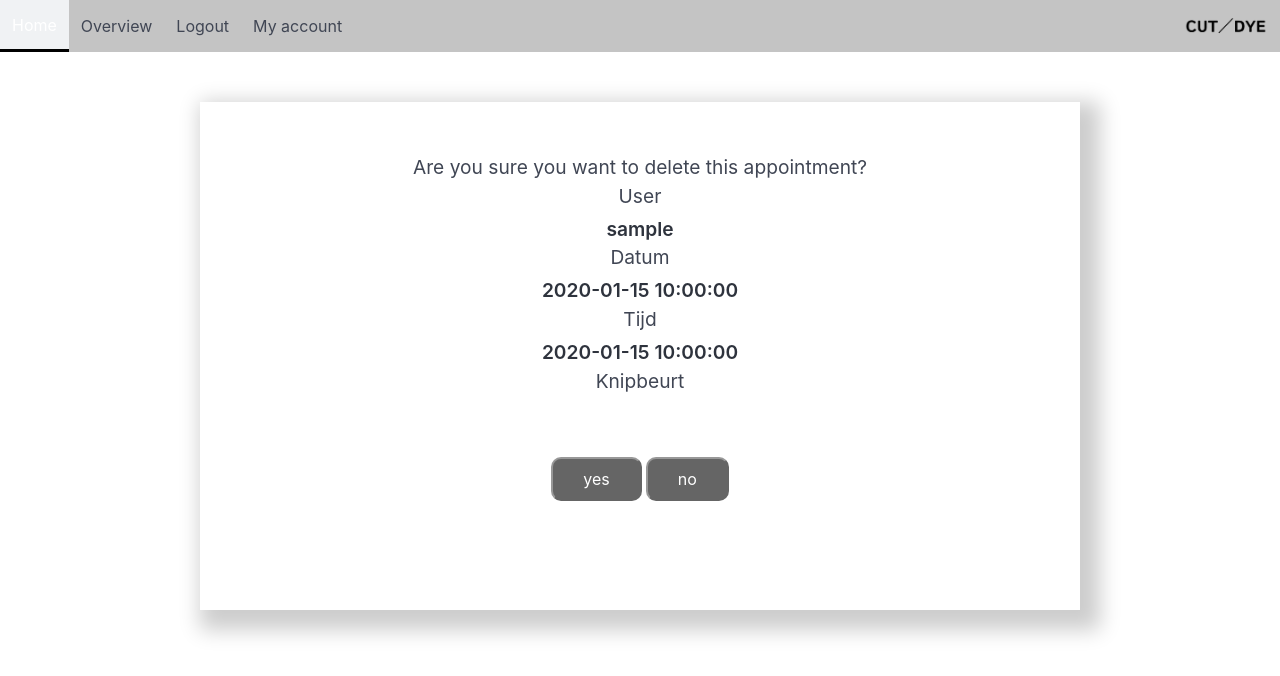
After one commit to Luuk709/cle2, a PHP site: page /adminDelete.php in a window 1280 px wide. The commit adds this page. Shown: the top 676 px of the page. Run offline with PHP 8.4, Linux system fonts and the light colour scheme; the visitor is signed in with stand-in values (Sample User, id 1); tables that the repository leaves empty or names only in its code hold one stand-in row (values such as "Sample post").

Commit message:
lol update

```diff
--- /dev/null
+++ b/adminDelete.php
@@ -0,0 +1,121 @@
+<?php
+session_start();
+
+if ($_SESSION['admin'] != 1){
+    header('location: login.php');
+    exit();
+}
+
+/** @var mysqli $db*/
+require_once 'includes/dbconnect.php';
+
+
+$id = '';
+if (isset($_GET['id'])) {
+    $id = $_GET['id'];
+}
+
+//$users = mysqli_fetch_assoc($result);
+//$returnValue = "SELECT * FROM users ORDER BY ID DESC LIMIT 1;";
+$returnValue = "SELECT * FROM `reservations` INNER JOIN users ON reservations.user_id = users.id WHERE reservations.id = 1;";
+//$returnValue = "SELECT * FROM users ORDER BY ID DESC LIMIT 1;";
+$result = mysqli_query($db, $returnValue);
+
+$user = mysqli_fetch_assoc($result);
+foreach ($result as $row) {
+    $conformation[] = $row;
+}
+
+if (isset($_POST['submit'])) {
+    $deleteAlbum =
+        "DELETE FROM reservations WHERE id = '$id'";
+    $deleteAlbums = mysqli_query($db, $deleteAlbum);
+
+    mysqli_close($db);
+    header('location: ./overview.php');
+    exit;
+}
+
+
+
+mysqli_close($db);
+?>
+
+<!doctype html>
+<html lang="en">
+<head>
+    <meta charset="UTF-8">
+    <meta name="viewport"
+          content="width=device-width, user-scalable=no, initial-scale=1.0, maximum-scale=1.0, minimum-scale=1.0">
+    <meta http-equiv="X-UA-Compatible" content="ie=edge">
+    <title>Document</title>
+    <link rel="stylesheet" href="https://cdn.jsdelivr.net/npm/bulma@1.0.2/css/bulma.min.css">
+    <link rel="stylesheet" href="./style.css">
+</head>
+<body>
+
+<nav class="navbar" role="navigation" aria-label="main navigation" style="background-color: #C4C4C4">
+    <div id="navbarBasicExample" class="navbar-menu">
+        <div class="navbar-start">
+            <a class="navbar-item" href="./index.php">
+                Home
+            </a>
+
+            <a class="navbar-item" href="overview.php">
+                Overview
+            </a>
+            <a class="navbar-item" href="logout.php">
+                Logout
+            </a>
+            <a class="navbar-item" href="account.php">
+                My account
+            </a>
+        </div>
+        <div class="navbar-end" >
+            <a class="navbar-item" href="index.php">
+                <img  src="./fotos/logo_CutOrDye.png" alt="logo"/>
+            </a>
+        </div>
+    </div>
+</nav>
+<main>
+
+    <section class="cancelDate section is-small ">
+
+        <p>Are you sure you want to delete this appointment?</p>
+
+
+        <div>
+            <dl class="sm:flex items-center justify-between gap-4">
+                <dt class="font-normal mb-1 sm:mb-0 text-gray-500 ">User</dt>
+                <dd class="font-medium text-gray-900  sm:text-end"> <strong><?= $user['username'] ?></strong></dd>
+            </dl>
+
+
+            <dl class="sm:flex items-center justify-between gap-4">
+                <dt class="font-normal mb-1 sm:mb-0 text-gray-500 ">Datum</dt>
+                <dd class="font-medium text-gray-900  sm:text-end"> <strong><?= $conformation[0]['date'] ?></strong></dd>
+            </dl>
+            <dl class="sm:flex items-center justify-between gap-4">
+                <dt class="font-normal mb-1 sm:mb-0 text-gray-500 ">Tijd</dt>
+                <dd class="font-medium text-gray-900  sm:text-end"><strong><?= $conformation[0]['time'] ?></strong></dd>
+            </dl>
+            <dl class="sm:flex items-center justify-between gap-4">
+                <dt class="font-normal mb-1 sm:mb-0 text-gray-500 ">Knipbeurt</dt>
+                <!--                <dd class="font-medium text-gray-900  sm:text-end">--><?php //= $conformation[0]['knipBeurt'] ?><!--</dd>-->
+            </dl>
+        </div>
+
+        <div class="section is-flex ">
+            <form action="./overview.php" method="post">
+                <input type="submit" name="submit" value="yes">
+            </form>
+            <form action="./overview.php">
+                <input type="submit" name="submit" value="no">
+            </form>
+        </div>
+    </section>
+
+</main>
+</body>
+</html>
```
Also changed, not shown: components/nav.php (+31 -4 lines), index.php (+4 -4 lines), overview.php (+12 -2 lines).
